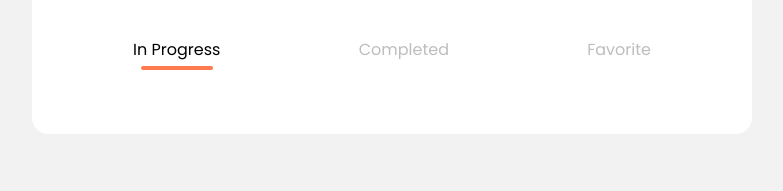
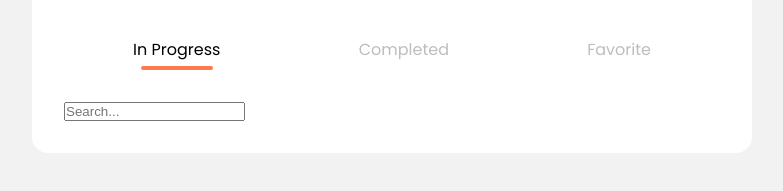
Before and after one commit to gabrielsousapro/Personal-challenge-page, a plain HTML site: page index.html in a window 1280 px wide. Shown: the part 131-322 px from the top of the page, without its empty margins (248-1031 px from the left). Drawn offline with Linux system fonts and the light colour scheme.

Commit message:
Create search bar files

```diff
--- a/index.html
+++ b/index.html
@@ -12,6 +12,8 @@
     <link rel="stylesheet" href="assets/css/main.css">
     <link rel="stylesheet" href="assets/css/header.css">
     <link rel="stylesheet" href="assets/css/tabs.css">
+
+    <link rel="stylesheet" href="assets/css/search-bar.css">
 </head>
 <body>
    <div class="panel">
@@ -33,6 +35,10 @@
                Favorite
             </button>
        </div>
+
+       <div class="search-bar">
+           <input type="text" class="input" placeholder="Search...">
+       </div>
    </div>
 </body>
 </html>
```
Also changed, not shown: assets/css/search-bar.css (added), assets/css/search-bar.scss (added), 1 other file.
